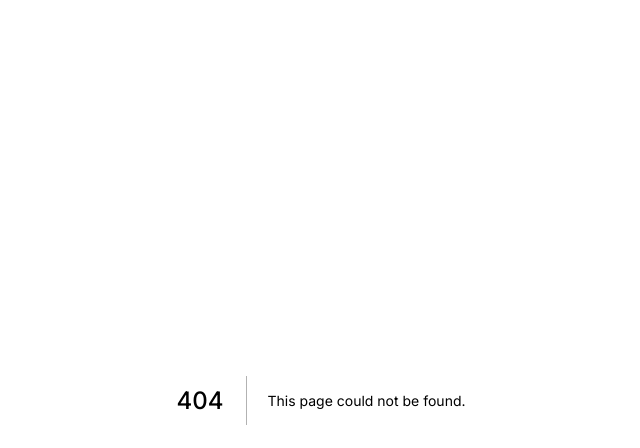
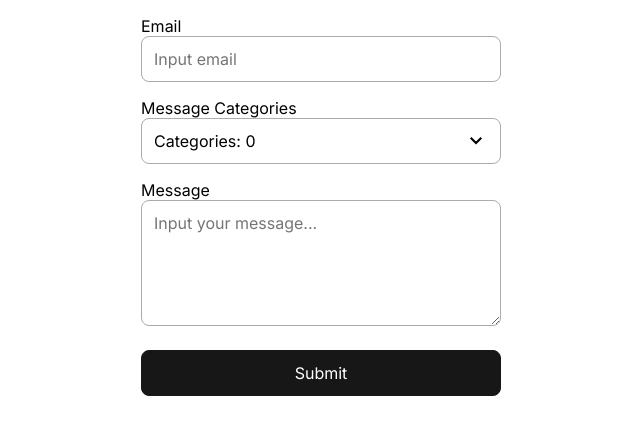
Before and after one commit to ukayaj620/next-homework, a Next.js app: page /simple-form in a window 1280 px wide. Before the commit this address had no page. Shown: the top 448 px of the page, without its empty margins (319-959 px from the left). Built offline with nearby package versions, Linux system fonts and the light colour scheme.

Commit message:
feat: new homework simple form

```diff
--- a/src/pages/index.js
+++ b/src/pages/index.js
@@ -11,6 +11,7 @@ export default function Index() {
       <Link url="./comedian">Famous Comedian</Link>
       <Link url="./simple-traffic-light">Simple Traffic Light</Link>
       <Link url="./tab">Tab</Link>
+      <Link url="./simple-form">Simple Form</Link>
     </div>
   );
 }
--- /dev/null
+++ b/src/pages/simple-form.js
@@ -0,0 +1,246 @@
+import Head from "next/head";
+import { useState } from "react";
+
+const ExpandLessIcon = () => {
+  return (
+    <svg
+      xmlns="http://www.w3.org/2000/svg"
+      height="24"
+      viewBox="0 -960 960 960"
+      width="24"
+    >
+      <path d="m296-345-56-56 240-240 240 240-56 56-184-184-184 184Z" />
+    </svg>
+  );
+};
+
+const ExpandMoreIcon = () => {
+  return (
+    <svg
+      xmlns="http://www.w3.org/2000/svg"
+      height="24"
+      viewBox="0 -960 960 960"
+      width="24"
+    >
+      <path d="M480-345 240-585l56-56 184 184 184-184 56 56-240 240Z" />
+    </svg>
+  );
+};
+
+const MultiSelect = ({
+  label,
+  options,
+  selectedOptions,
+  setSelectedOptions,
+}) => {
+  const [isOpen, setIsOpen] = useState(false);
+
+  const toggleOption = (option) => {
+    const selectedIndex = selectedOptions.indexOf(option);
+    if (selectedIndex === -1) {
+      setSelectedOptions([...selectedOptions, option]);
+    } else {
+      setSelectedOptions(selectedOptions.filter((item) => item !== option));
+    }
+  };
+
+  return (
+    <div
+      style={{
+        position: "relative",
+        width: "100%",
+      }}
+    >
+      <div
+        style={{
+          minWidth: "300px",
+          width: "100%",
+          border: "1px solid #ababab",
+          padding: "10px 12px",
+          borderRadius: "8px",
+          display: "flex",
+          alignItems: "center",
+          justifyContent: "space-between",
+        }}
+        onClick={() => setIsOpen((p) => !p)}
+      >
+        <div>
+          <span>{label}: </span>
+          {selectedOptions.length === options.length ? (
+            <span>All</span>
+          ) : (
+            <span>{selectedOptions.length}</span>
+          )}
+        </div>
+        {isOpen ? <ExpandLessIcon /> : <ExpandMoreIcon />}
+      </div>
+      {isOpen && (
+        <div
+          style={{
+            minWidth: "300px",
+            width: "100%",
+            display: "flex",
+            flexDirection: "column",
+            position: "absolute",
+            border: "1px solid #ababab",
+            borderRadius: "8px",
+            marginTop: "12px",
+            zIndex: "10",
+            backgroundColor: "white",
+          }}
+        >
+          {options.map((option, index) => (
+            <label
+              style={{
+                minWidth: "300px",
+                padding: "12px",
+                borderBottom:
+                  options.length - 1 !== index ? "1px solid #ababab" : "",
+              }}
+              key={option}
+            >
+              <input
+                type="checkbox"
+                value={option}
+                checked={selectedOptions.includes(option)}
+                onChange={() => toggleOption(option)}
+              />
+              <span style={{ marginLeft: "8px" }}>{option}</span>
+            </label>
+          ))}
+        </div>
+      )}
+    </div>
+  );
+};
+
+const InputGroup = ({ label, children }) => {
+  return (
+    <div
+      style={{
+        display: "flex",
+        flexDirection: "column",
+        margin: "16px 0",
+        width: "100%",
+      }}
+    >
+      <label>{label}</label>
+      {children}
+    </div>
+  );
+};
+
+const Button = ({ children, onClick }) => {
+  return (
+    <button
+      style={{
+        padding: "12px 16px",
+        backgroundColor: "#171717",
+        color: "white",
+        borderRadius: "8px",
+        outline: "none",
+        border: "1px solid #171717",
+        width: "100%",
+        textAlign: "center",
+        fontSize: "16px",
+      }}
+      onClick={onClick}
+    >
+      {children}
+    </button>
+  );
+};
+
+const SimpleFormPage = () => {
+  const [email, setEmail] = useState("");
+  const [message, setMessage] = useState("");
+  const [selectedCategories, setSelectedCategories] = useState([]);
+
+  const [showMessage, setShowMessage] = useState(false);
+
+  const categories = [
+    "Complaint",
+    "Information Request",
+    "Questions",
+    "Others",
+  ];
+
+  const handleSubmit = () => {
+    setShowMessage(true);
+  };
+
+  return (
+    <div
+      style={{
+        width: "100%",
+        minHeight: "100vh",
+        display: "flex",
+        flexDirection: "column",
+        alignItems: "center",
+      }}
+    >
+      <Head>
+        <title>Simple Form</title>
+      </Head>
+      <div style={{ width: "360px" }}>
+        <InputGroup label="Email">
+          <input
+            style={{
+              minWidth: "300px",
+              border: "1px solid #ababab",
+              padding: "12px",
+              borderRadius: "8px",
+              fontSize: "16px",
+            }}
+            name="email"
+            text="email"
+            onChange={(e) => setEmail(e.target.value)}
+            placeholder="Input email"
+          />
+        </InputGroup>
+        <InputGroup label="Message Categories">
+          <MultiSelect
+            label={"Categories"}
+            options={categories}
+            selectedOptions={selectedCategories}
+            setSelectedOptions={setSelectedCategories}
+          />
+        </InputGroup>
+        <InputGroup label="Message">
+          <textarea
+            style={{
+              minWidth: "300px",
+              border: "1px solid #ababab",
+              padding: "12px",
+              borderRadius: "8px",
+              resize: "vertical",
+              fontSize: "16px",
+            }}
+            rows="5"
+            name="message"
+            text="text"
+            onChange={(e) => setMessage(e.target.value)}
+            placeholder="Input your message..."
+          ></textarea>
+        </InputGroup>
+        <div style={{ margin: "24px 0" }}>
+          <Button onClick={handleSubmit}>Submit</Button>
+        </div>
+      </div>
+      {showMessage && (
+        <div style={{ width: "360px" }}>
+          <div style={{ margin: "8px 0" }}>Email: {email}</div>
+          <div style={{ margin: "8px 0" }}>
+            Selected Categories:{" "}
+            {selectedCategories.map((s, i) => (
+              <p key={`#key-${i}`}>{s}</p>
+            ))}
+          </div>
+          <div style={{ margin: "8px 0" }}>Message: {message}</div>
+        </div>
+      )}
+    </div>
+  );
+};
+
+export default SimpleFormPage;
```
